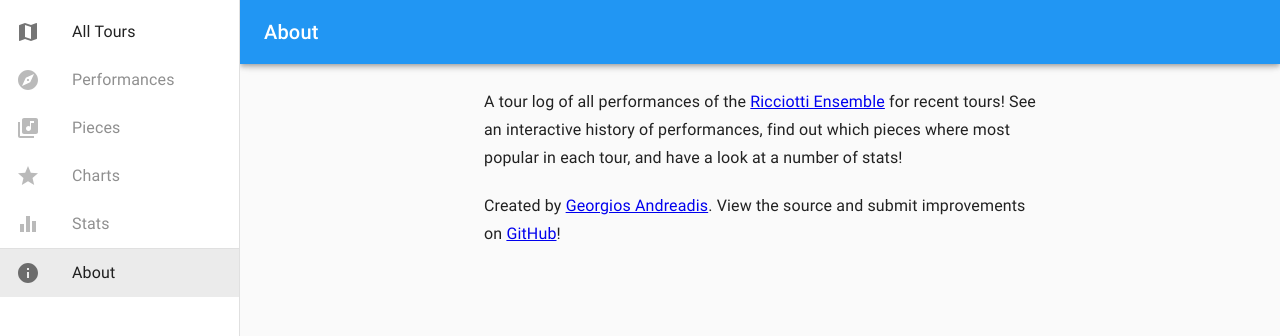
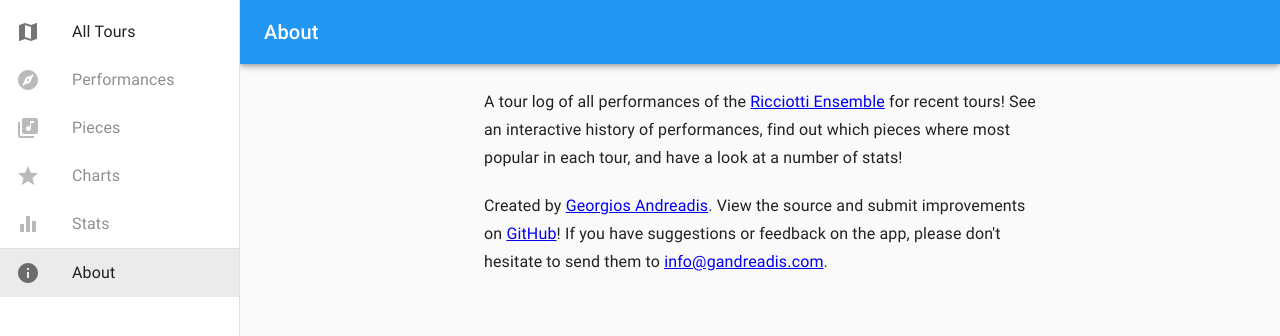
Before and after one commit to gandreadis/statistak, a React (Create React App) app in the folder client/: page /about in a window 1280 px wide. Shown: the top 336 px of the page. Built offline with nearby package versions, Linux system fonts and the light colour scheme; no server answers.

Commit message:
Add feedback link

```diff
--- a/client/src/components/about/AboutPage.tsx
+++ b/client/src/components/about/AboutPage.tsx
@@ -12,7 +12,8 @@ const AboutPage = () => (
     <br />
     <Typography variant="subtitle1" component="p">
       Created by <a href="https://gandreadis.com">Georgios Andreadis</a>. View the source and submit improvements on{' '}
-      <a href="https://github.com/gandreadis/statistak/">GitHub</a>!
+      <a href="https://github.com/gandreadis/statistak/">GitHub</a>! If you have suggestions or feedback on the app, please
+      don't hesitate to send them to <a href="mailto:info@gandreadis.com">info@gandreadis.com</a>.
     </Typography>
   </Page>
 );
```
